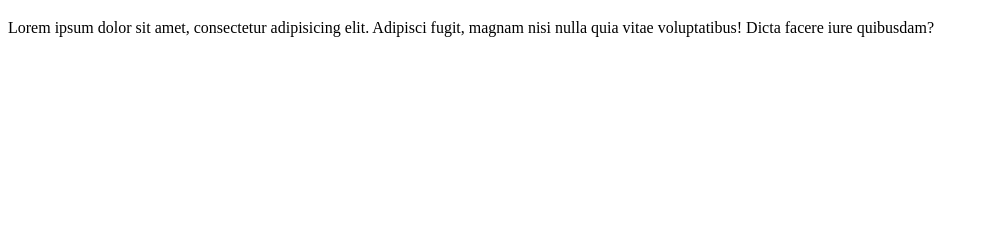
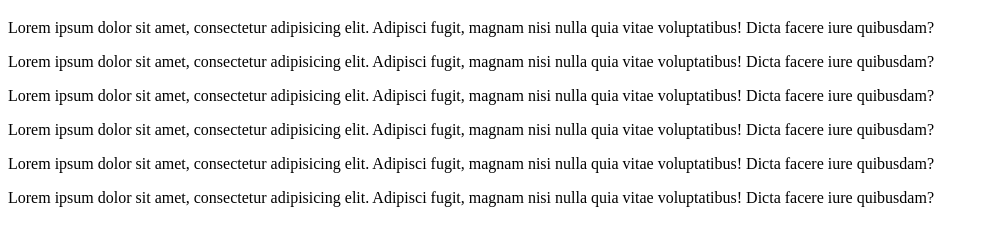
Before and after one commit to MichaelDollnig/test, a plain HTML site: page index.html in a window 1280 px wide. Shown: the part 61-306 px from the top of the page, without its empty margins (0-989 px from the left). Drawn offline with Linux system fonts and the light colour scheme.

Commit message:
motivation

```diff
--- a/index.html
+++ b/index.html
@@ -9,5 +9,10 @@
 <body>
 <h1>Testseite für Github</h1>
 <p>Lorem ipsum dolor sit amet, consectetur adipisicing elit. Adipisci fugit, magnam nisi nulla quia vitae voluptatibus! Dicta facere iure quibusdam?</p>
+<p>Lorem ipsum dolor sit amet, consectetur adipisicing elit. Adipisci fugit, magnam nisi nulla quia vitae voluptatibus! Dicta facere iure quibusdam?</p>
+<p>Lorem ipsum dolor sit amet, consectetur adipisicing elit. Adipisci fugit, magnam nisi nulla quia vitae voluptatibus! Dicta facere iure quibusdam?</p>
+<p>Lorem ipsum dolor sit amet, consectetur adipisicing elit. Adipisci fugit, magnam nisi nulla quia vitae voluptatibus! Dicta facere iure quibusdam?</p>
+<p>Lorem ipsum dolor sit amet, consectetur adipisicing elit. Adipisci fugit, magnam nisi nulla quia vitae voluptatibus! Dicta facere iure quibusdam?</p>
+<p>Lorem ipsum dolor sit amet, consectetur adipisicing elit. Adipisci fugit, magnam nisi nulla quia vitae voluptatibus! Dicta facere iure quibusdam?</p>
 </body>
 </html>
```
